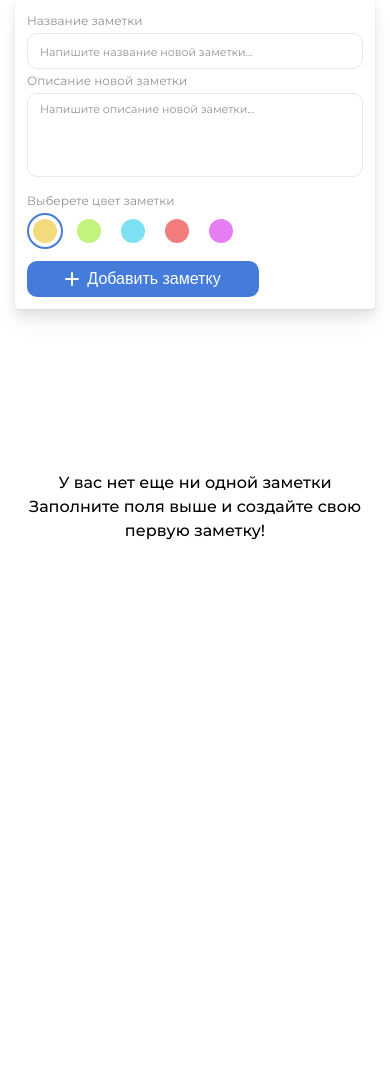
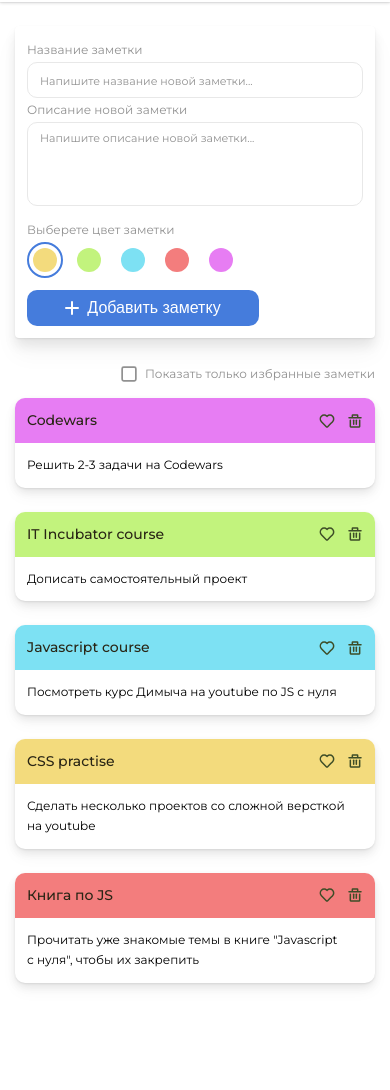
Before and after one commit to GromovaViktoriya/frontend-0-js-11, a plain HTML site: page index.html in a window 390 px wide. Shown: the part 92-1182 px from the top of the page. Before the commit the page ends 844 px from the top, so only its background shows below. Drawn offline with Linux system fonts and the light colour scheme.

Commit message:
added changes on media screen styles, changed styles for alert green messages, added mock data for notes, added renderNotes in the beginning of view.init() method, added selected color to yellow by default after creating a note

```diff
--- a/index.html
+++ b/index.html
@@ -3,6 +3,7 @@
 <head>
     <meta charset="UTF-8">
     <title>Notes</title>
+    <meta name="viewport" content="width=device-width, initial-scale=1.0">
     <link rel="preconnect" href="https://fonts.googleapis.com">
     <link rel="preconnect" href="https://fonts.gstatic.com" crossorigin>
     <link href="https://fonts.googleapis.com/css2?family=Montserrat:ital,wght@0,100..900;1,100..900&display=swap"
--- a/script.js
+++ b/script.js
@@ -1,5 +1,44 @@
+const MOCKData = [
+    {
+        title: 'Codewars',
+        id: Math.random(),
+        description: 'Решить 2-3 задачи на Codewars',
+        color: 'magenta',
+        isFavorite: false
+    },
+    {
+        title: 'IT Incubator course',
+        id: Math.random(),
+        description: 'Дописать самостоятельный проект',
+        color: 'green',
+        isFavorite: false
+    },
+    {
+        title: 'Javascript course',
+        id: Math.random(),
+        description: 'Посмотреть курс Димыча на youtube по JS с нуля',
+        color: 'blue',
+        isFavorite: false
+    },
+    {
+        title: 'CSS practise',
+        id: Math.random(),
+        description: 'Сделать несколько проектов со сложной версткой на youtube',
+        color: 'yellow',
+        isFavorite: false
+    },
+    {
+        title: 'Книга по JS',
+        id: Math.random(),
+        description: 'Прочитать уже знакомые темы в книге "Javascript с нуля", чтобы их закрепить',
+        color: 'red',
+        isFavorite: false
+    }
+]
+
+
 const model = {
-    notes: [],
+    notes: MOCKData,
     alerts: [],
     addNote(title, description, color) {
         const newNote = {
@@ -56,8 +95,12 @@ const model = {
 }
 
 const view = {
+    //свойство-переключатель для отслеживания работы фильтра избранных заметок и доступа к нему для controller и model
+    isFilterActive: false,
+
     //основной метод запуска view
     init() {
+        view.renderNotes(model.notes)
         //элементы формы
         const form = document.querySelector('.form')
         const input = document.querySelector('.input')
@@ -107,7 +150,9 @@ const view = {
                 controller.addNote(input.value, textarea.value, selectedColor)
                 input.value = ''
                 textarea.value = ''
+
                 //возвращает дефолтный выбор цвета на желтый кружок
+                selectedColor = firstCircle.classList[1]
                 radioButtons.forEach(radio => {
                     radio.classList.remove('selected')
                 })
@@ -247,11 +292,7 @@ const view = {
                     <span class="alert-green-span">${alert.description}</span>
                 </div>`
         })
-    },
-
-    //свойство-переключатель для отслеживания работы фильтра избранных заметок и доступа к нему для controller и model
-    isFilterActive: false
-
+    }
 }
 
 const controller = {
@@ -328,11 +369,14 @@ const controller = {
     },
 
     showGreenAlerts(description) {
+        //получение айди сообщения из метода модели showGreenAlerts(description)
         const newAlertId = model.showGreenAlerts(description);
-        view.renderAlertGreen(model.alerts)
+        view.renderAlertGreen(model.alerts) //отрисовка массива сообщений
+
+        //через 3сек удалить сообщение и перерисовать массив сообщений
         setTimeout(() => {
-            model.deleteAlertGreen(newAlertId); // Говорим модели удалить алерт
-            view.renderAlertGreen(model.alerts); // И снова просим View перерисовать список
+            model.deleteAlertGreen(newAlertId); //удаление сообщения по его айди
+            view.renderAlertGreen(model.alerts); //отрисовка массива сообщений
         }, 3000);
     }
 }
--- a/style.css
+++ b/style.css
@@ -293,13 +293,18 @@ body {
 
 }
 
-.alert-green-wrapper{
+.alert-green-wrapper {
     display: flex;
     flex-direction: column;
     gap: 12px;
+
+    position: fixed;
+    bottom: 72px;
+    right: 64px;
 }
 
 .alert-red, .alert-green {
+    width: fit-content;
     display: flex;
     justify-content: center;
     align-items: center;
@@ -308,33 +313,43 @@ body {
 
     border-radius: 10px;
     box-shadow: 0 8px 12px 0 rgba(11, 12, 13, 0.08), 0 16px 24px 0 rgba(11, 12, 13, 0.04), 0 1px 2px 0 rgba(11, 12, 13, 0.08);
+}
 
+.alert-green {
+    background: #47b27d;
+    margin-top: 12px;
+    opacity: 0;
+    transform: translateX(100%);
+    transition: opacity 0.3s ease, transform 0.4s ease;
+}
+
+.alert-green.visible {
+    opacity: 1;
+    transform: translateX(0);
+}
+
+.alert-green.fade-out {
+    opacity: 0;
+    transform: translateX(100%);
+}
+
+.alert-red {
     margin-left: auto;
     bottom: 72px;
+
+    background: #f23d5b;
     position: sticky;
 
+    visibility: hidden;
     opacity: 0;
-    visibility: hidden;
     transform: translateY(20px);
     transition: opacity 0.3s ease, visibility 0.3s ease, transform 0.3s ease;
 }
 
-.alert-red.visible, .alert-green.visible {
+.alert-red.visible {
     opacity: 1;
     visibility: visible;
     transform: translateY(0);
-}
-
-.alert-red {
-    width: fit-content;
-    background: #f23d5b;
-
-}
-
-.alert-green {
-    width: fit-content;
-    background: #47b27d;
-
 }
 
 .alert-green-span, .alert-red-span {
@@ -355,6 +370,7 @@ body {
 .grayscale path {
     stroke: #919191;
 }
+
 .grayscale {
     color: #919191;
     cursor: not-allowed;
@@ -386,6 +402,11 @@ body {
         flex-direction: column;
         row-gap: 12px;
     }
+
+    .alert-green-wrapper {
+        bottom: 30px;
+        right: 30px;
+    }
 }
 
 @media screen and (max-width: 684px) {
@@ -410,12 +431,20 @@ body {
     .header-container {
         padding: 18px 15px;
     }
+
+    .alert-green-wrapper {
+        bottom: 15px;
+        right: 15px;
+    }
 }
 
 @media screen and (max-width: 400px) {
-    .header-notes-svg {
-        display: none;
+    .header-wrapper {
+        flex-direction: column;
+        row-gap: 5px;
+        align-items: center;
     }
+
 
     .input, .textarea {
         font-size: 12px;
@@ -427,5 +456,18 @@ body {
 
     .card {
         min-width: 270px;
+
     }
+
+    .card-title-wrapper{
+        margin-bottom: 0;
+    }
+    .card-title{
+        font-size: 14px;
+    }
+
+    .card-description{
+        font-size: 12px;
+    }
+
 }
```
